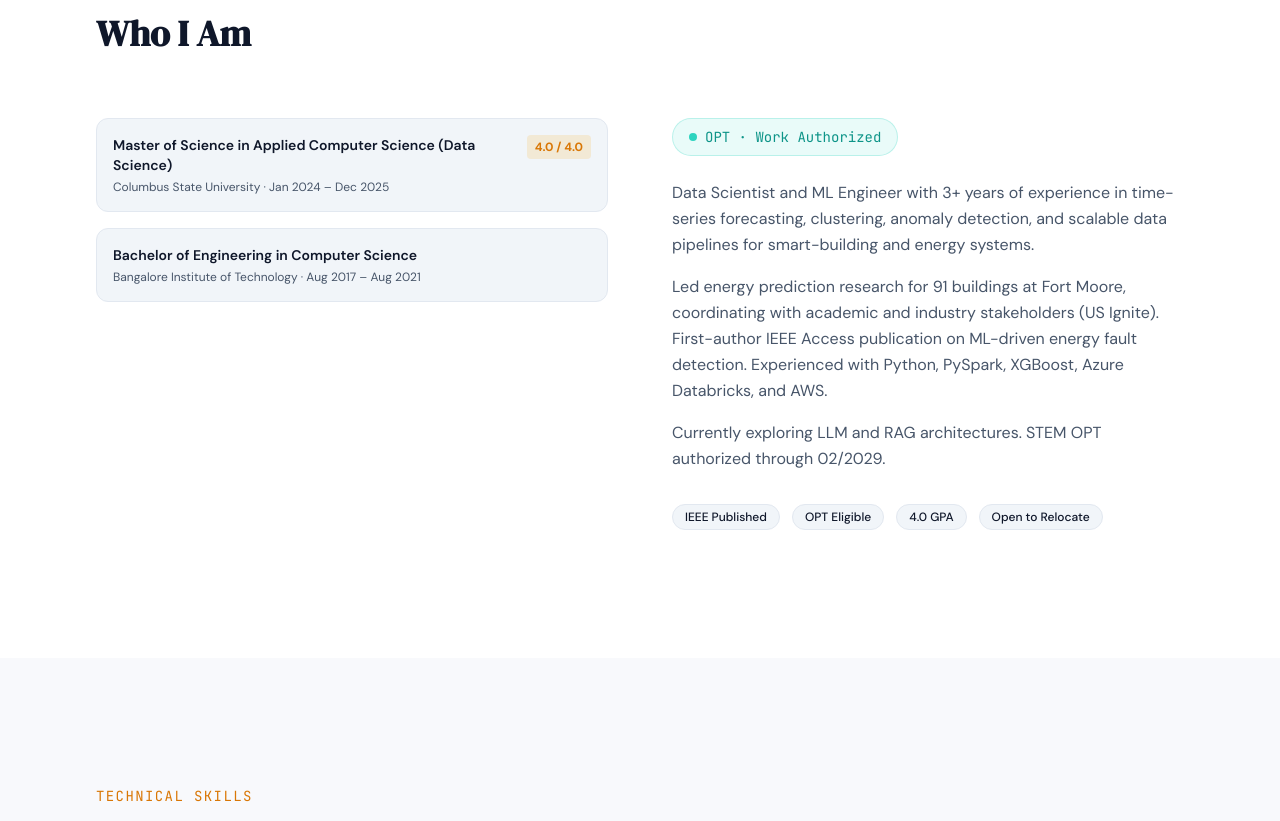
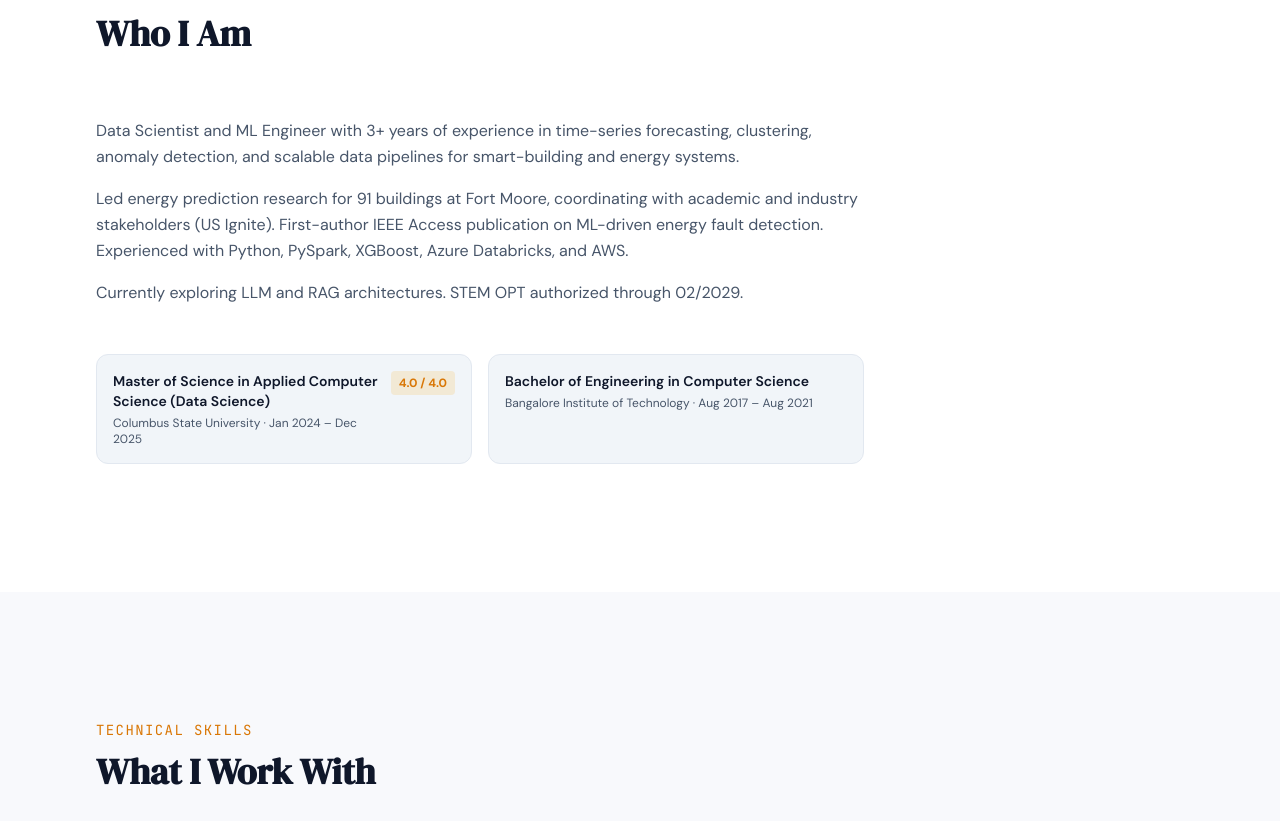
Before and after one commit to kesiee/portfolio, a Next.js app: page / in a window 1280 px wide. Shown: the part 946-1767 px from the top of the page. Built offline with nearby package versions, Linux system fonts and the light colour scheme.

Commit message:
Clean up About section and Hero badge
- Remove OPT badge, highlight tags from About
- Move education cards below bio text in single column layout
- Hero badge → "Open for Work"

Co-Authored-By: claude-flow <ruv@ruv.net>

```diff
--- a/components/About.tsx
+++ b/components/About.tsx
@@ -37,21 +37,40 @@ export default function About() {
           </h2>
         </motion.div>
 
-        <div className="grid lg:grid-cols-2 gap-12 lg:gap-16 items-start">
-          {/* Left: Stats */}
+        {/* Bio */}
         <motion.div
-            initial={{ opacity: 0, x: -40 }}
-            animate={isInView ? { opacity: 1, x: 0 } : {}}
+          initial={{ opacity: 0, y: 20 }}
+          animate={isInView ? { opacity: 1, y: 0 } : {}}
           transition={{ duration: 0.6, delay: 0.1 }}
+          className="max-w-3xl space-y-4 text-base leading-relaxed mb-12"
+          style={{ color: "var(--muted)" }}
         >
-            {/* Education cards */}
-            <div className="space-y-4">
+          <p>
+            Data Scientist and ML Engineer with 3+ years of experience in
+            time-series forecasting, clustering, anomaly detection, and scalable
+            data pipelines for smart-building and energy systems.
+          </p>
+          <p>
+            Led energy prediction research for 91 buildings at Fort Moore,
+            coordinating with academic and industry stakeholders (US Ignite).
+            First-author IEEE Access publication on ML-driven energy fault
+            detection. Experienced with Python, PySpark, XGBoost, Azure
+            Databricks, and AWS.
+          </p>
+          <p>
+            Currently exploring LLM and RAG architectures. STEM OPT authorized
+            through 02/2029.
+          </p>
+        </motion.div>
+
+        {/* Education */}
+        <div className="grid sm:grid-cols-2 gap-4 max-w-3xl">
           {education.map((edu, i) => (
             <motion.div
               key={edu.school}
               initial={{ opacity: 0, y: 20 }}
               animate={isInView ? { opacity: 1, y: 0 } : {}}
-                  transition={{ duration: 0.4, delay: 0.5 + i * 0.1 }}
+              transition={{ duration: 0.4, delay: 0.4 + i * 0.1 }}
               className="p-4 rounded-xl border"
               style={{
                 backgroundColor: "var(--card)",
@@ -85,68 +104,6 @@ export default function About() {
             </motion.div>
           ))}
         </div>
-          </motion.div>
-
-          {/* Right: Bio + OPT badge */}
-          <motion.div
-            initial={{ opacity: 0, x: 40 }}
-            animate={isInView ? { opacity: 1, x: 0 } : {}}
-            transition={{ duration: 0.6, delay: 0.2 }}
-            className="space-y-6"
-          >
-            {/* OPT badge */}
-            <div
-              className="inline-flex items-center gap-2 px-4 py-2 rounded-full text-sm font-medium"
-              style={{
-                backgroundColor: "rgba(45, 212, 191, 0.1)",
-                border: "1px solid rgba(45, 212, 191, 0.25)",
-                color: "var(--teal)",
-                fontFamily: "var(--font-mono)",
-              }}
-            >
-              <span className="w-2 h-2 rounded-full bg-teal-400" />
-              OPT &middot; Work Authorized
-            </div>
-
-            <div className="space-y-4 text-base leading-relaxed" style={{ color: "var(--muted)" }}>
-              <p>
-                Data Scientist and ML Engineer with 3+ years of experience in
-                time-series forecasting, clustering, anomaly detection, and scalable
-                data pipelines for smart-building and energy systems.
-              </p>
-              <p>
-                Led energy prediction research for 91 buildings at Fort Moore,
-                coordinating with academic and industry stakeholders (US Ignite).
-                First-author IEEE Access publication on ML-driven energy fault
-                detection. Experienced with Python, PySpark, XGBoost, Azure
-                Databricks, and AWS.
-              </p>
-              <p>
-                Currently exploring LLM and RAG architectures. STEM OPT authorized
-                through 02/2029.
-              </p>
-            </div>
-
-            {/* Highlight row */}
-            <div className="flex flex-wrap gap-3 pt-2">
-              {["IEEE Published", "OPT Eligible", "4.0 GPA", "Open to Relocate"].map(
-                (tag) => (
-                  <span
-                    key={tag}
-                    className="text-xs font-medium px-3 py-1 rounded-full border"
-                    style={{
-                      borderColor: "var(--border)",
-                      color: "var(--text)",
-                      backgroundColor: "var(--card)",
-                    }}
-                  >
-                    {tag}
-                  </span>
-                )
-              )}
-            </div>
-          </motion.div>
-        </div>
       </div>
     </section>
   );
--- a/components/Hero.tsx
+++ b/components/Hero.tsx
@@ -125,7 +125,7 @@ export default function Hero() {
               }}
             >
               <span className="w-2 h-2 rounded-full bg-teal-400 animate-pulse" />
-              Available for OPT &middot; Data Scientist
+              Open for Work
             </span>
           </motion.div>
 
```
Lines whose indentation alone changed are shown as unchanged.
